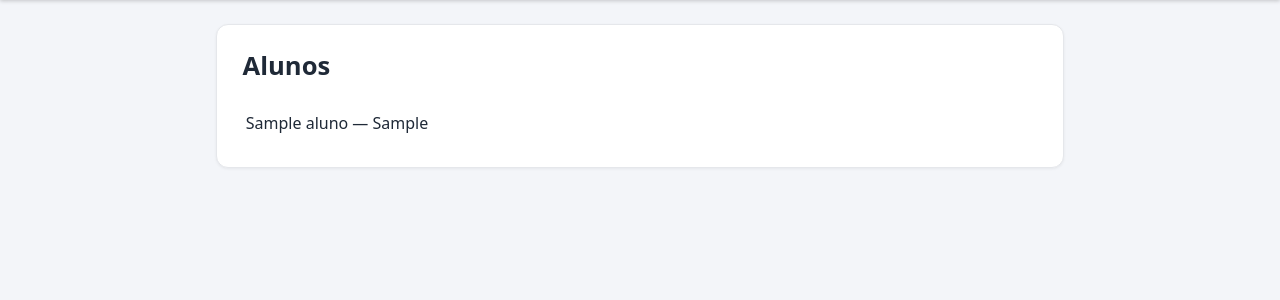
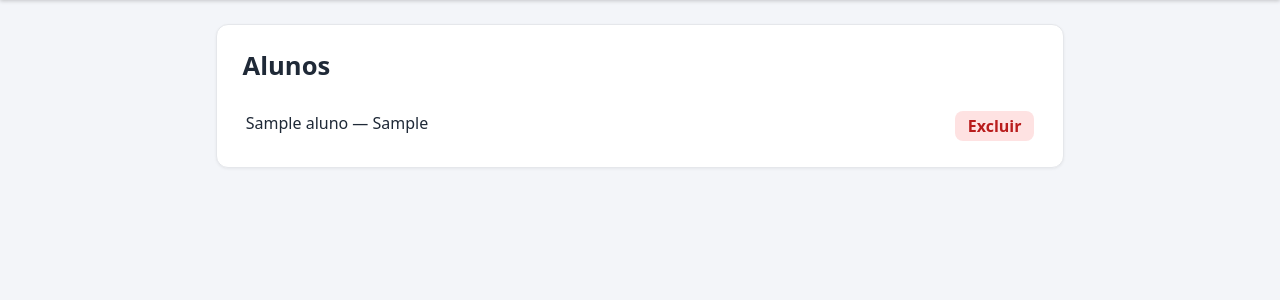
Before and after one commit to aln7870/controlefrequencia, a Django app: page /alunos/ in a window 1280 px wide. Shown: the part 84-384 px from the top of the page. Run offline with Django 5.2, Linux system fonts and the light colour scheme; a user stored in the database is signed in; tables that the repository leaves empty hold one stand-in row (values such as "Sample post").

Commit message:
Adiciona RF009 (excluir aluno), RF010 (sair do sistema) e testes CT017 a CT020

```diff
--- a/frequencia/templates/frequencia/alunos.html
+++ b/frequencia/templates/frequencia/alunos.html
@@ -1,2 +1,3 @@
 {% extends "frequencia/base.html" %}{% block h1 %}Alunos{% endblock %}
-{% block conteudo %}<ul>{% for a in alunos %}<li class="aluno">{{ a.nome }} — {{ a.matricula }}</li>{% empty %}<li>Nenhum aluno cadastrado</li>{% endfor %}</ul>{% endblock %}
+{% block conteudo %}<ul>{% for a in alunos %}<li class="aluno">{{ a.nome }} — {{ a.matricula }}
+<form method="post" action="/alunos/{{ a.pk }}/excluir/" class="excluir">{% csrf_token %}<button>Excluir</button></form></li>{% empty %}<li>Nenhum aluno cadastrado</li>{% endfor %}</ul>{% endblock %}
--- a/frequencia/templates/frequencia/base.html
+++ b/frequencia/templates/frequencia/base.html
@@ -35,6 +35,7 @@ a{color:var(--pri)}
 .login h1{text-align:center}.login button{width:100%}
 form.inline{display:grid;gap:.2rem}
 .vazio{color:var(--mut)}
+form.excluir{display:inline;float:right}form.excluir button{margin:0;padding:.2rem .8rem;background:var(--errbg);color:var(--err)}
 </style></head>
 <body>
 <header><div class="in"><strong>📋 Controle de Frequência</strong>
--- a/frequencia/urls.py
+++ b/frequencia/urls.py
@@ -8,6 +8,7 @@ urlpatterns = [
     path("inicio/", views.inicio, name="inicio"),
     path("alunos/", views.lista_alunos, name="alunos"),
     path("alunos/novo/", views.cadastrar_aluno, name="aluno_novo"),
+    path("alunos/<int:aluno_id>/excluir/", views.excluir_aluno, name="aluno_excluir"),
     path("turmas/", views.lista_turmas, name="turmas"),
     path("turmas/nova/", views.cadastrar_turma, name="turma_nova"),
     path("turmas/<int:turma_id>/", views.detalhe_turma, name="turma"),
--- a/frequencia/views.py
+++ b/frequencia/views.py
@@ -36,8 +36,10 @@ def login_view(request):
     return render(request, "frequencia/login.html")
 
 
+# RF010 ---------------------------------------------------------------
 def sair(request):
     logout(request)
+    messages.success(request, "Você saiu do sistema")
     return redirect("login")
 
 
@@ -67,6 +69,19 @@ def cadastrar_aluno(request):
             return redirect("alunos")
         return redirect("aluno_novo")
     return render(request, "frequencia/aluno_form.html")
+
+
+# RF009 ---------------------------------------------------------------
+@login_obrigatorio
+def excluir_aluno(request, aluno_id):
+    aluno = get_object_or_404(Aluno, pk=aluno_id)
+    if request.method == "POST":
+        if aluno.registros.exists():  # RN005: preserva o histórico de frequência
+            messages.error(request, "Não é possível excluir um aluno com chamadas registradas")
+        else:
+            aluno.delete()
+            messages.success(request, "Aluno excluído com sucesso")
+    return redirect("alunos")
 
 
 # RF003 ---------------------------------------------------------------
```
Also changed, not shown: README.md, 9 other files.
